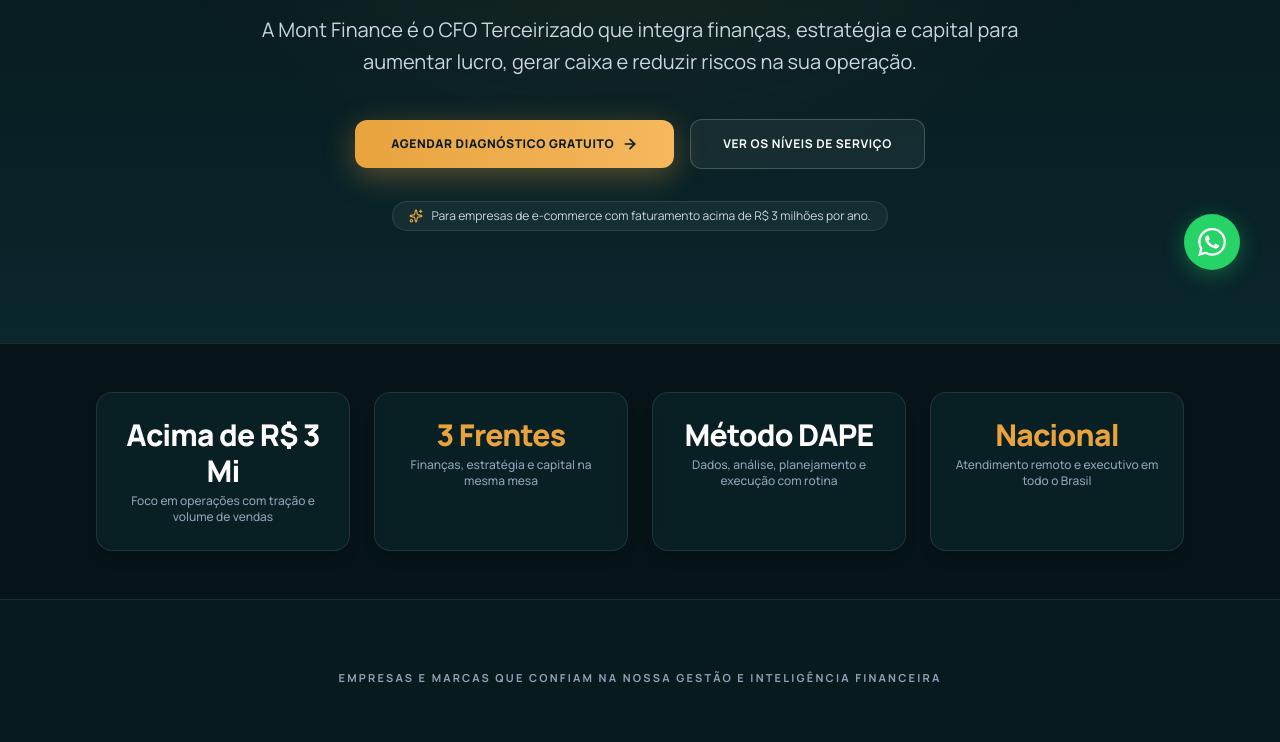
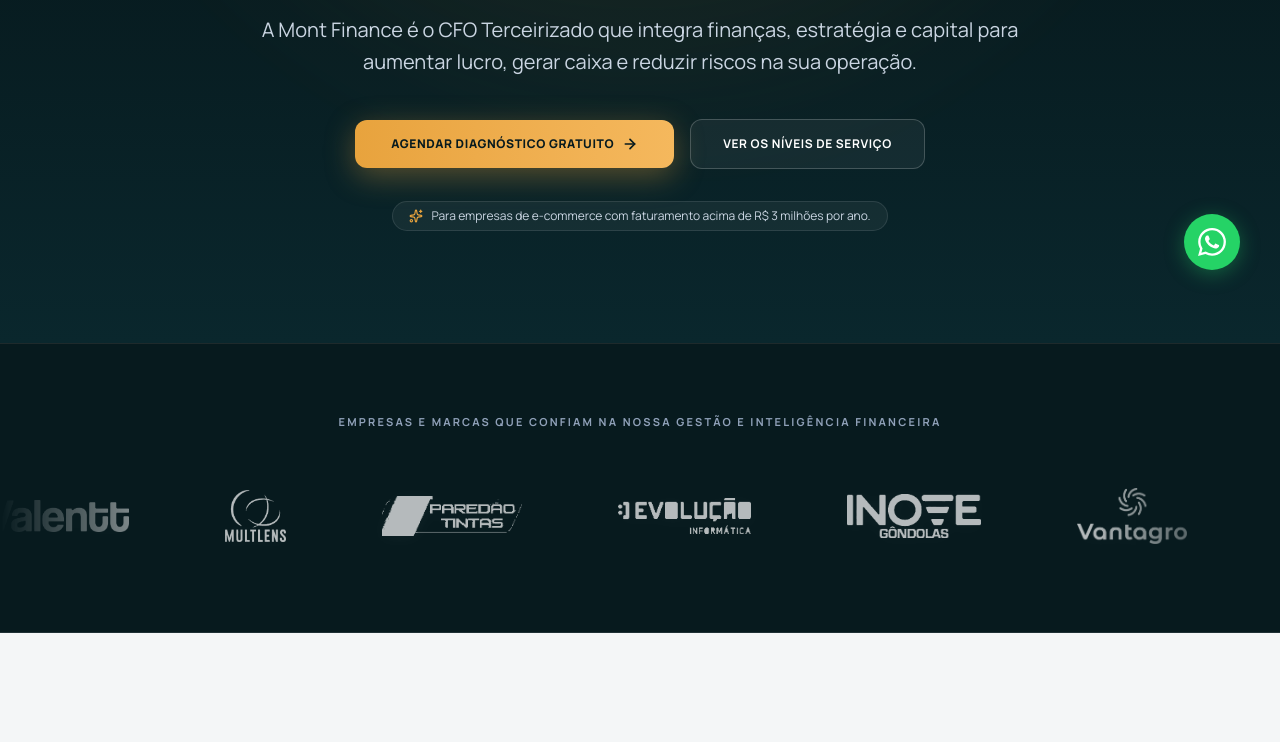
Before and after one commit to leandervenancio-source/site, a React (Vite) app: page / in a window 1280 px wide. Shown: the part 490-1232 px from the top of the page. Built offline with nearby package versions, Linux system fonts and the light colour scheme; no server answers.

Commit message:
refactor: remover faixa de fatos/cards de impacto (Acima de 3 Mi, 3 Frentes, DAPE, Nacional)

```diff
--- a/src/pages/Home.tsx
+++ b/src/pages/Home.tsx
@@ -200,52 +200,6 @@
         </div>
       </section>
 
-      {/* =========================================================================
-          3. FAIXA DE IMPACTO / FATOS — [ESTILO GROWTH MACHINE: Counter Cards com Glow]
-      ========================================================================= */}
-      <section className="py-12 border-b border-white/10 bg-[#061417]">
-        <div className="max-w-6xl mx-auto px-4 sm:px-6 lg:px-8">
-          <div className="grid grid-cols-2 md:grid-cols-4 gap-4 sm:gap-6 text-center">
-
-            <div className="p-6 rounded-2xl border border-white/10 bg-[#0A272D]/60 backdrop-blur-sm shadow-lg hover:border-[#E8A33D]/40 hover:-translate-y-1 transition-all">
-              <span className="text-2xl sm:text-3xl font-extrabold text-white block mb-1 tracking-tight">
-                Acima de R$ 3 Mi
-              </span>
-              <span className="text-xs text-slate-400 font-medium leading-snug block">
-                Foco em operações com tração e volume de vendas
-              </span>
-            </div>
-
-            <div className="p-6 rounded-2xl border border-white/10 bg-[#0A272D]/60 backdrop-blur-sm shadow-lg hover:border-[#E8A33D]/40 hover:-translate-y-1 transition-all">
-              <span className="text-2xl sm:text-3xl font-extrabold text-[#E8A33D] block mb-1 tracking-tight">
-                3 Frentes
-              </span>
-              <span className="text-xs text-slate-400 font-medium leading-snug block">
-                Finanças, estratégia e capital na mesma mesa
-              </span>
-            </div>
-
-            <div className="p-6 rounded-2xl border border-white/10 bg-[#0A272D]/60 backdrop-blur-sm shadow-lg hover:border-[#E8A33D]/40 hover:-translate-y-1 transition-all">
-              <span className="text-2xl sm:text-3xl font-extrabold text-white block mb-1 tracking-tight">
-                Método DAPE
-              </span>
-              <span className="text-xs text-slate-400 font-medium leading-snug block">
-                Dados, análise, planejamento e execução com rotina
-              </span>
-            </div>
-
-            <div className="p-6 rounded-2xl border border-white/10 bg-[#0A272D]/60 backdrop-blur-sm shadow-lg hover:border-[#E8A33D]/40 hover:-translate-y-1 transition-all">
-              <span className="text-2xl sm:text-3xl font-extrabold text-[#E8A33D] block mb-1 tracking-tight">
-                Nacional
-              </span>
-              <span className="text-xs text-slate-400 font-medium leading-snug block">
-                Atendimento remoto e executivo em todo o Brasil
-              </span>
-            </div>
-
-          </div>
-        </div>
-      </section>
 
       {/* =========================================================================
           3.1 LOGOS DE CLIENTES & OPERAÇÕES — [CARROSSEL CONTÍNUO GIRANDO NA PÁGINA]
```
